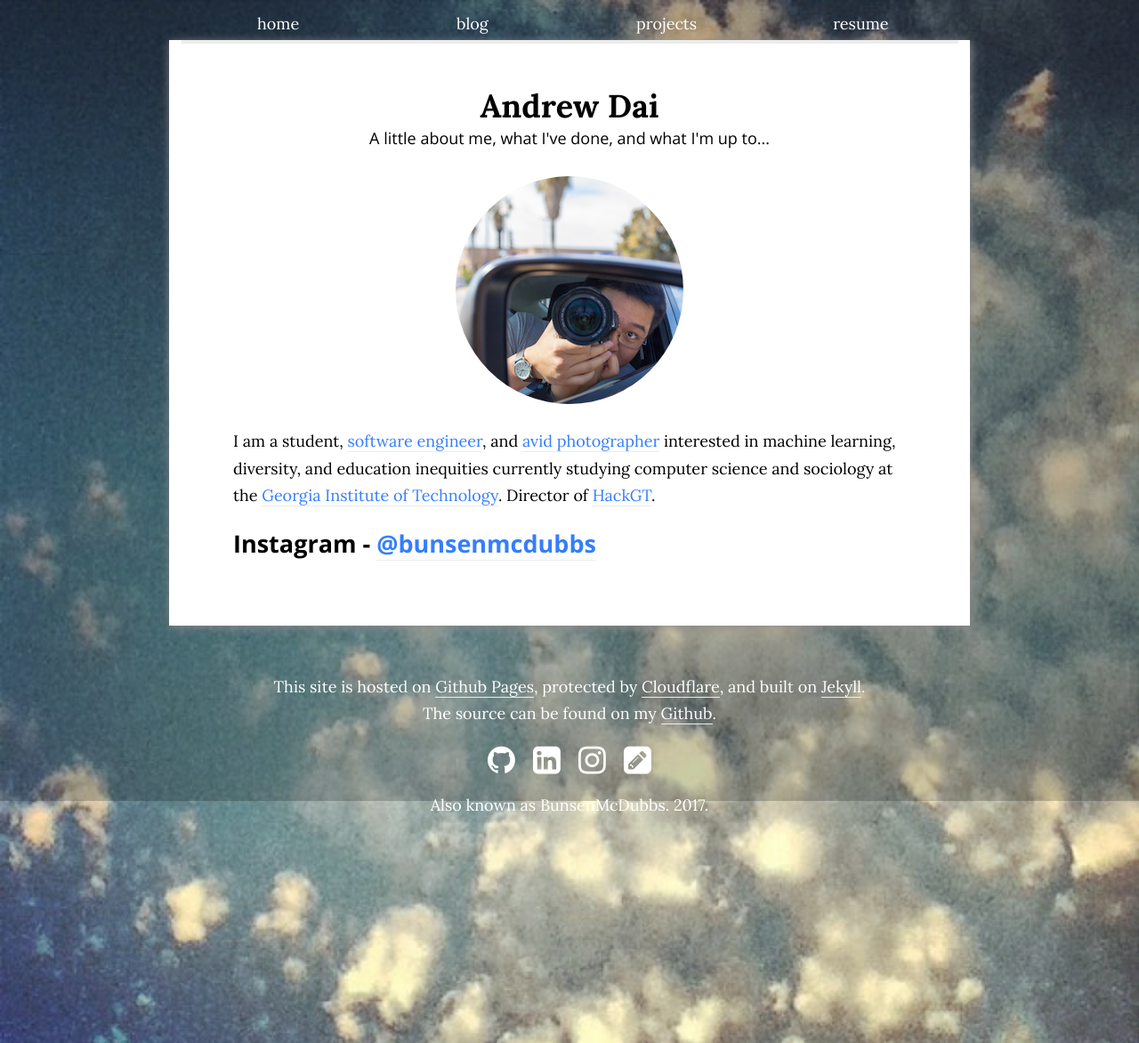
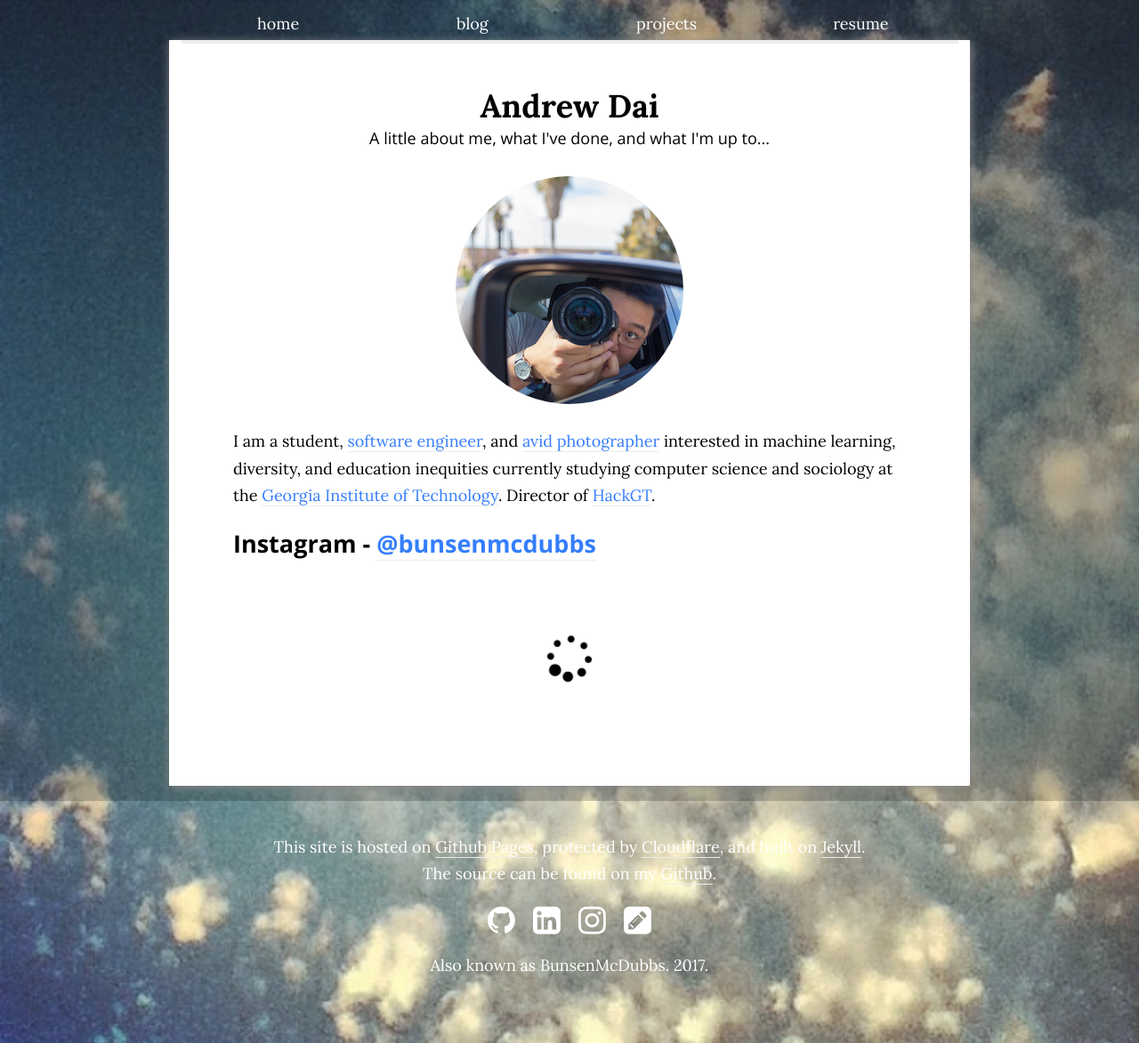
Before and after one commit to bunsenmcdubbs/bunsenmcdubbs.github.io, a Jekyll site: the page built from index.html, in a window 1280 px wide. Shown: the whole page at 89% size. Built offline with Jekyll 4.4.1, drawn with Linux system fonts in a browser that asks for light colours; nearby versions of some CDN libraries.

Commit message:
add loading spinner on instagram post

```diff
--- a/index.html
+++ b/index.html
@@ -20,7 +20,11 @@ custom_css: "/style.css"
 
 <section>
   <h2>Instagram - <a href="https://instagram.com/bunsenmcdubbs">@bunsenmcdubbs</a></h2>
-  <div id="instagram-pictures"></div>
+  <div id="instagram-pictures">
+    <div class="wait-spinner">
+      <i class="fa fa-spinner fa-3x spin" aria-hidden="true"></i>
+    </div>
+  </div>
 
   <template id="template-instagram-post">
     <div class="instagram-post">
--- a/script.js
+++ b/script.js
@@ -24,6 +24,8 @@
     let tmpl = document.getElementById("template-instagram-post");
     let insta_posts = document.getElementById("instagram-pictures");
 
+    insta_posts.querySelector('.wait-spinner').hidden = true;
+
     let MAX_INSTAGRAMS = 3;
     for (let i = 0; i < MAX_INSTAGRAMS && i < data.length; i++) {
       let post = data[data.length - i - 1];
--- a/style.css
+++ b/style.css
@@ -1,7 +1,27 @@
+@keyframes spin {
+  from {transform:rotate(0deg);}
+  to {transform:rotate(360deg);}
+}
+
+.wait-spinner {
+  display: flex;
+  align-self: stretch;
+  align-items: center;
+  margin: 0 auto;
+}
+
+.wait-spinner i.spin {
+  animation-name: spin;
+  animation-duration: 2000ms;
+  animation-iteration-count: infinite;
+  animation-timing-function: ease;
+}
+
 #instagram-pictures {
   display: flex;
   align-items: flex-start;
   flex-wrap: wrap;
+  min-height: 10em;
 }
 
 #instagram-pictures > .instagram-post {
```
